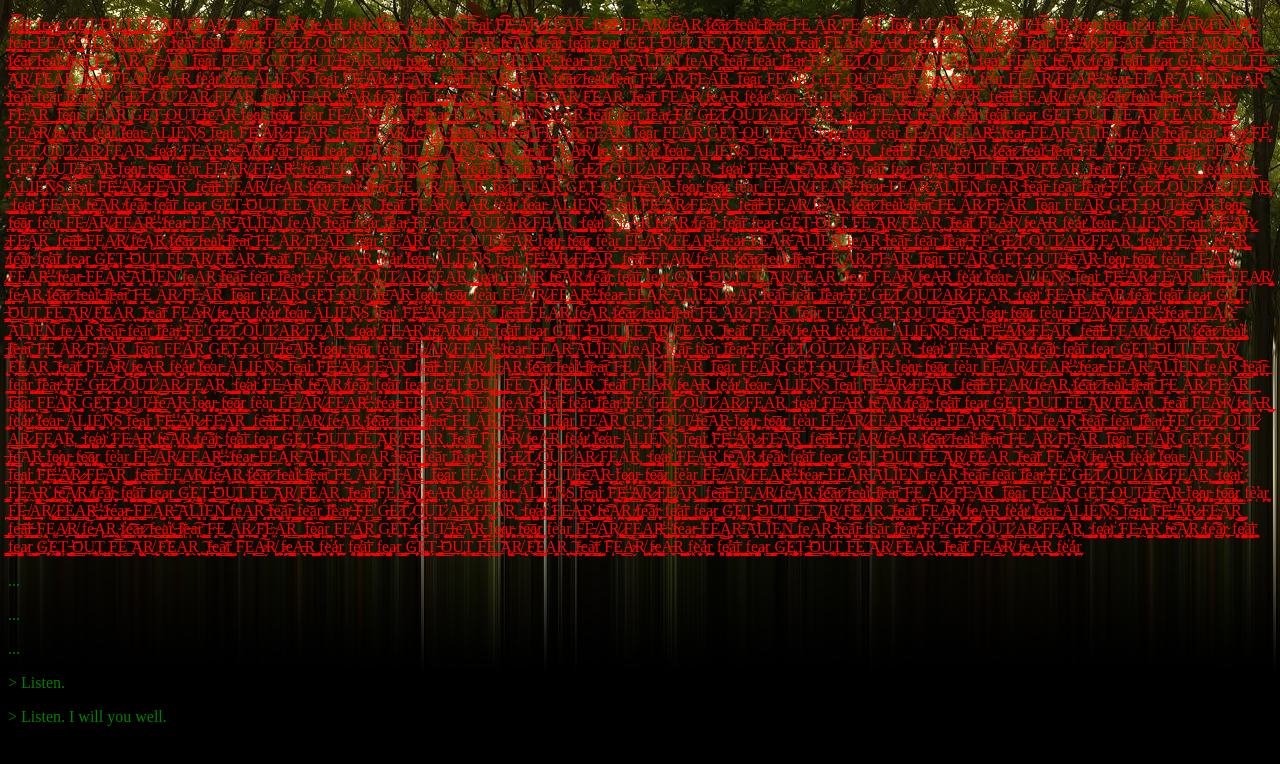
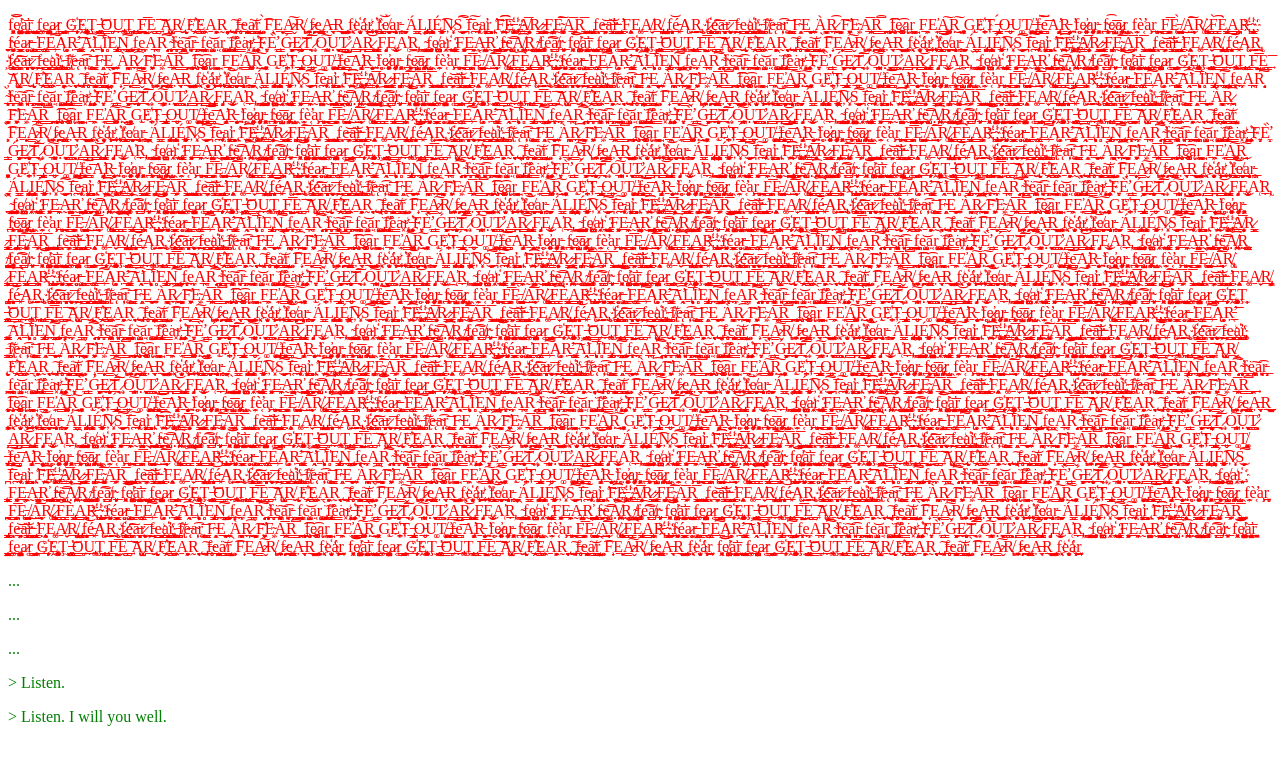
Before and after one commit to kevinmadeagithub/kevinmadeagithub.github.io, a plain HTML site: page weeklies/weekly1/ruhroh.html in a window 1280 px wide. Drawn offline with Linux system fonts and the light colour scheme.

Commit message:
Update ruhroh.html

```diff
--- a/weeklies/weekly1/ruhroh.html
+++ b/weeklies/weekly1/ruhroh.html
@@ -5,7 +5,7 @@
     <title></title>
   </head>
   <style media="screen">
-    body {background-image: url("background.jpg")}
+        {background-image: url("background.jpg")}
         background-repeat:no-repeat;
           background-size:cover;
   </style>
```
